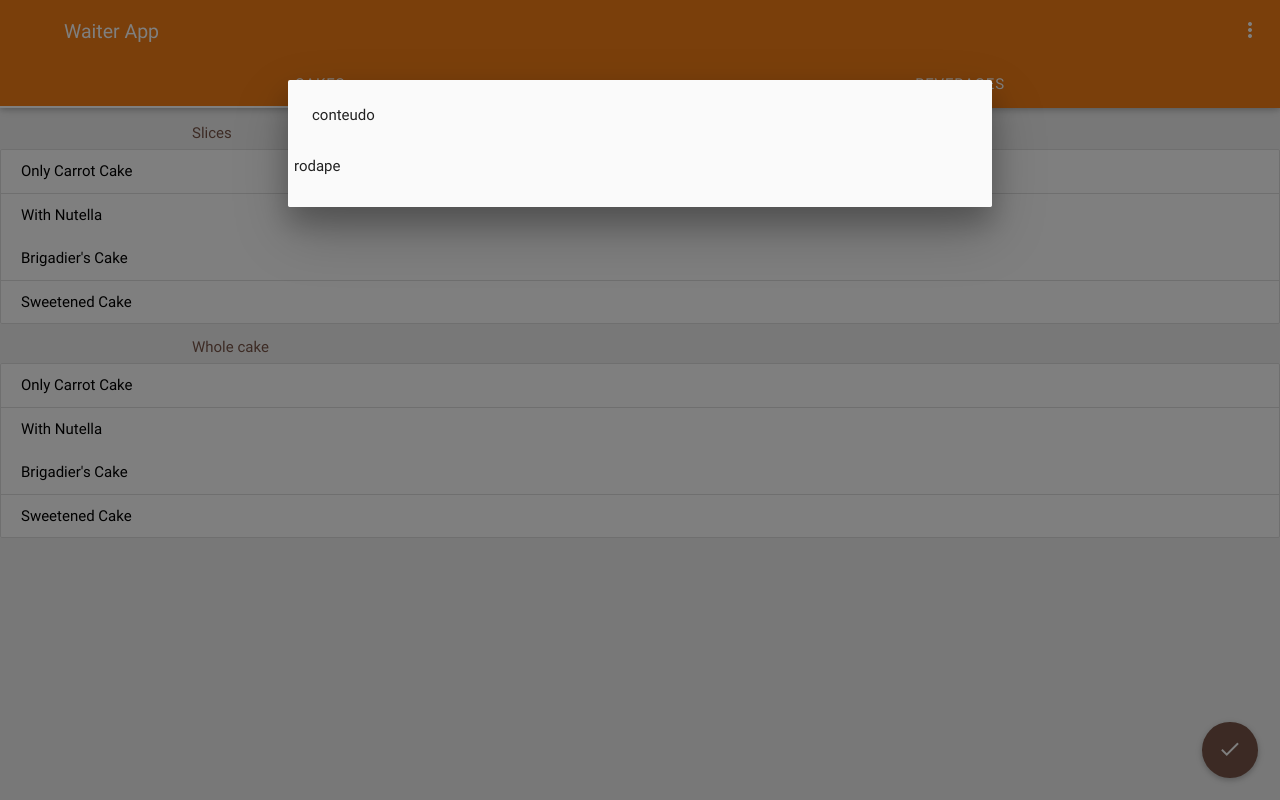
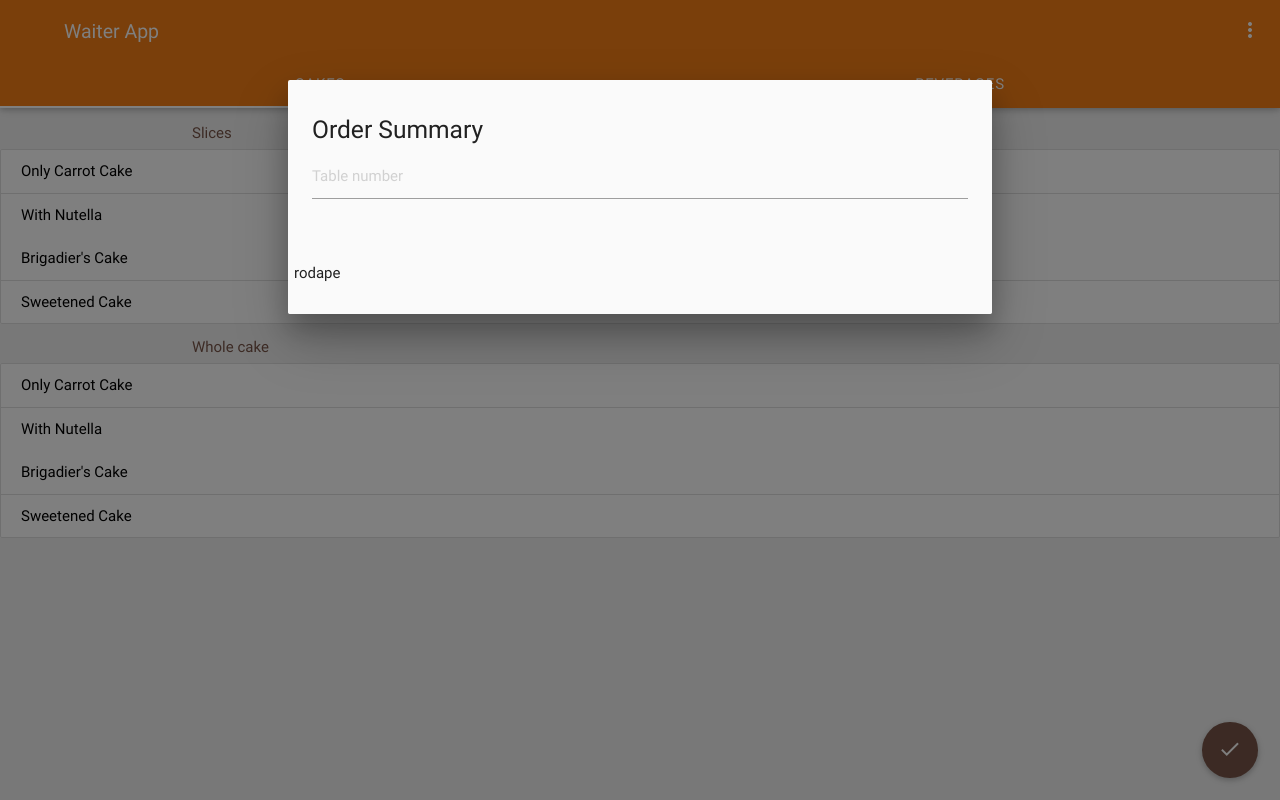
Before and after one commit to joabetc/waiterapp, a website: page www/index.html in a window 1280 px wide. Both pictures are taken after a click on the link "done". Drawn offline with Linux system fonts and the light colour scheme.

Commit message:
Improving modal content

```diff
--- a/www/index.html
+++ b/www/index.html
@@ -108,7 +108,9 @@
 
     <div class="modal model-fixed-footer" id="confirm">
         <div class="modal-content">
-            conteudo
+            <h5>Order Summary</h5>
+            <input type="number" id="table-number" class="validate" placeholder="Table number">
+            <blockquote id="summary"></blockquote>
         </div>
         <div class="modal-footer">
             rodape
```
